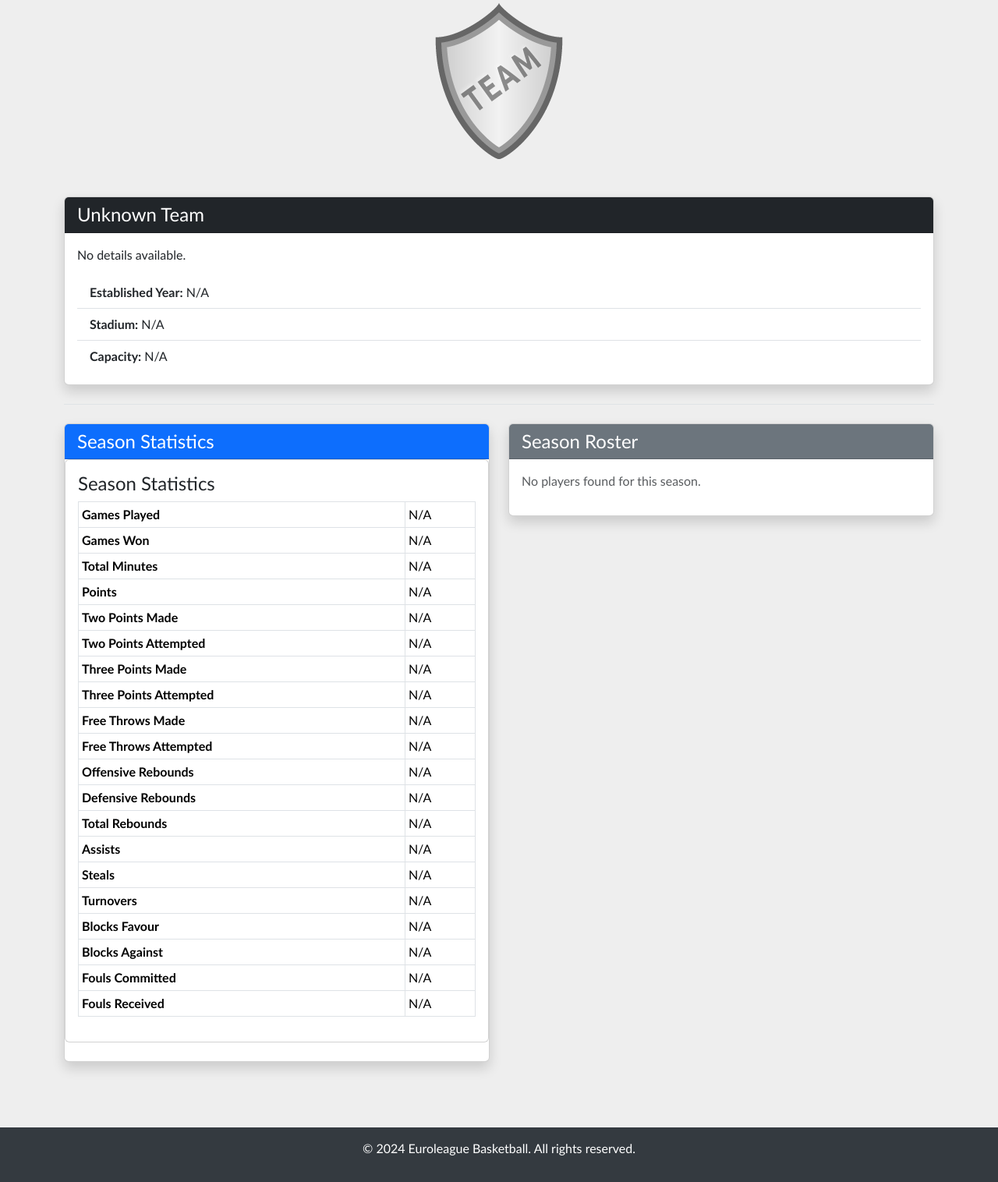
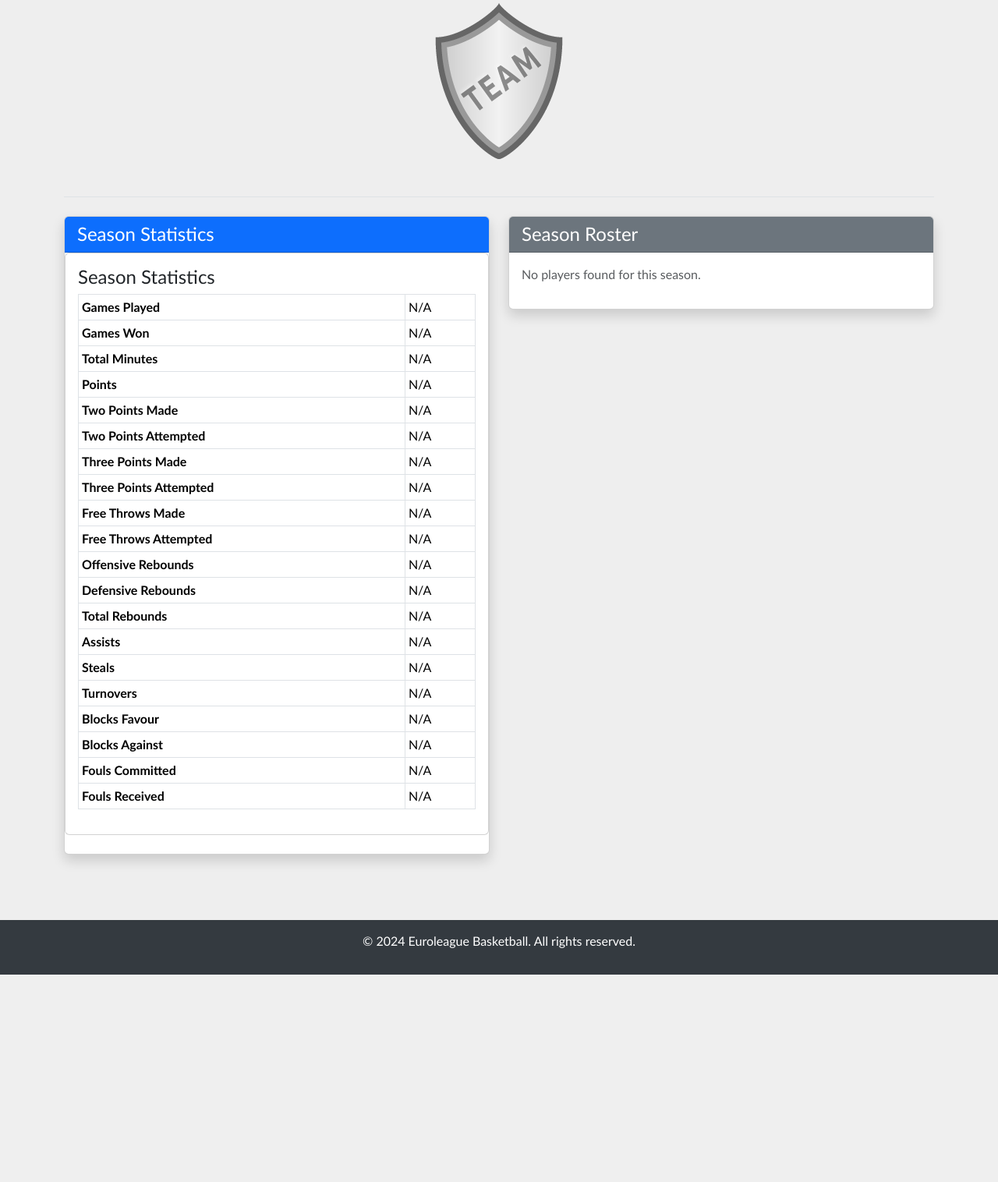
Before and after one commit to g-akca/euroleague-wiki, a Flask app: page /team/1 in a window 1280 px wide. Shown: the part 234-1750 px from the top of the page at 78% size. After the commit the page ends 1484 px from the top, so only its background shows below. Run offline with Flask 3, Linux system fonts and the light colour scheme; data comes from the database, SQL or seed files in the repository; data that the repository does not hold is empty.

Commit message:
Removing Team Descriptions

```diff
--- a/templates/team_details.html
+++ b/templates/team_details.html
@@ -10,19 +10,6 @@
         <img src="{{ logo_path }}" alt="{{ team_name }} Logo" style="max-width: 200px; max-height: 200px;">
     </div>
 
-    <div class="card shadow mb-4">
-      <div class="card-header bg-dark text-white">
-          <h4 class="card-title mb-0">{{ team_details.team_name }}</h4>
-      </div>
-      <div class="card-body">
-          <p>{{ team_details.description }}</p>
-          <ul class="list-group list-group-flush">
-              <li class="list-group-item"><strong>Established Year:</strong> {{ team_details.established_year or 'N/A' }}</li>
-              <li class="list-group-item"><strong>Stadium:</strong> {{ team_details.stadium or 'N/A' }}</li>
-              <li class="list-group-item"><strong>Capacity:</strong> {{ team_details.capacity or 'N/A' }}</li>
-          </ul>
-      </div>
-  </div>
 
     <!-- Navigation Tabs -->
     <ul class="nav nav-tabs mb-4 justify-content-center" role="tablist">
--- a/views.py
+++ b/views.py
@@ -205,13 +205,6 @@ def team_details_page(team_id, season_code=None):
         """,(team_id, )
     )
     team_seasons = cursor.fetchall()
-    default_team_details = {
-        "team_name": "Unknown Team",
-        "description": "No details available.",
-        "established_year": "N/A",
-        "stadium": "N/A",
-        "capacity": "N/A"
-    }
 
     default_logo_path = "/static/team_logos/default.png"
 
@@ -223,8 +216,7 @@ def team_details_page(team_id, season_code=None):
         team_seasons=[],
         season_data={},
         roster=[],
-        logo_path=default_logo_path,
-        team_details=default_team_details
+        logo_path=default_logo_path
     )
 
     team_name = team_seasons[0].get('team_name', 'Team')
@@ -279,12 +271,6 @@ def team_details_page(team_id, season_code=None):
     else:
         logo_path = default_logo_path
 
-    json_file_path = os.path.join(base_dir, "static", "team_details.json")
-    with open(json_file_path, "r") as f:
-        team_details_json = json.load(f)
-
-    team_details = team_details_json.get(team_id, default_team_details)
-
     return render_template(
         "team_details.html",
         team_id=team_id,
@@ -292,8 +278,7 @@ def team_details_page(team_id, season_code=None):
         team_seasons=team_seasons,
         season_data=season_data,
         roster=roster,
-        logo_path=logo_path,
-        team_details=team_details
+        logo_path=logo_path
     )
 
 def matches_page():
```
